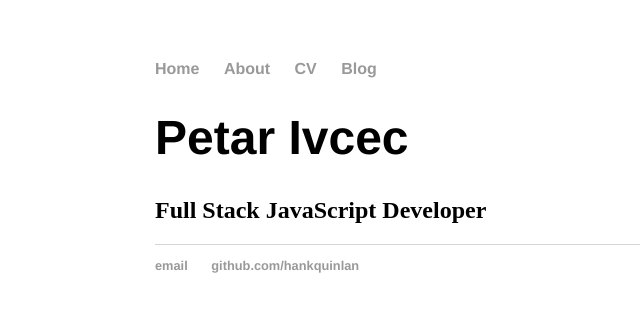
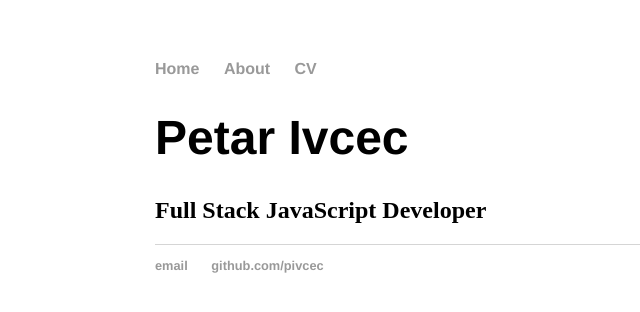
Before and after one commit to pivcec/pivcec.github.io, a Jekyll site: the page built from index.html, in a window 1280 px wide. Shown: the top 312 px of the page, without its empty margins (37-677 px from the left). Built offline with Jekyll 4.4.1, drawn with Linux system fonts in a browser that asks for light colours.

Commit message:
Update default.html

```diff
--- a/_layouts/default.html
+++ b/_layouts/default.html
@@ -11,7 +11,6 @@
 	        		<li><a href="/">Home</a></li>
 		        	<li><a href="/about">About</a></li>
 	        		<li><a href="/cv">CV</a></li>
-	        		<li><a href="/blog">Blog</a></li>
 	    		</ul>
 			</nav>
 			<div class="container">
@@ -21,8 +20,8 @@
 			</div><!-- /.container -->
 			<footer>
 	    		<ul>
-	        		<li><a href="mailto:hankquinlanhub@gmail.com">email</a></li>
-	        		<li><a href="https://github.com/hankquinlan">github.com/hankquinlan</a></li>
+	        		<li><a href="mailto:p.ivcec@gmail.com">email</a></li>
+	        		<li><a href="https://github.com/pivcec">github.com/pivcec</a></li>
 				</ul>
 			</footer>
 		</body>
```
